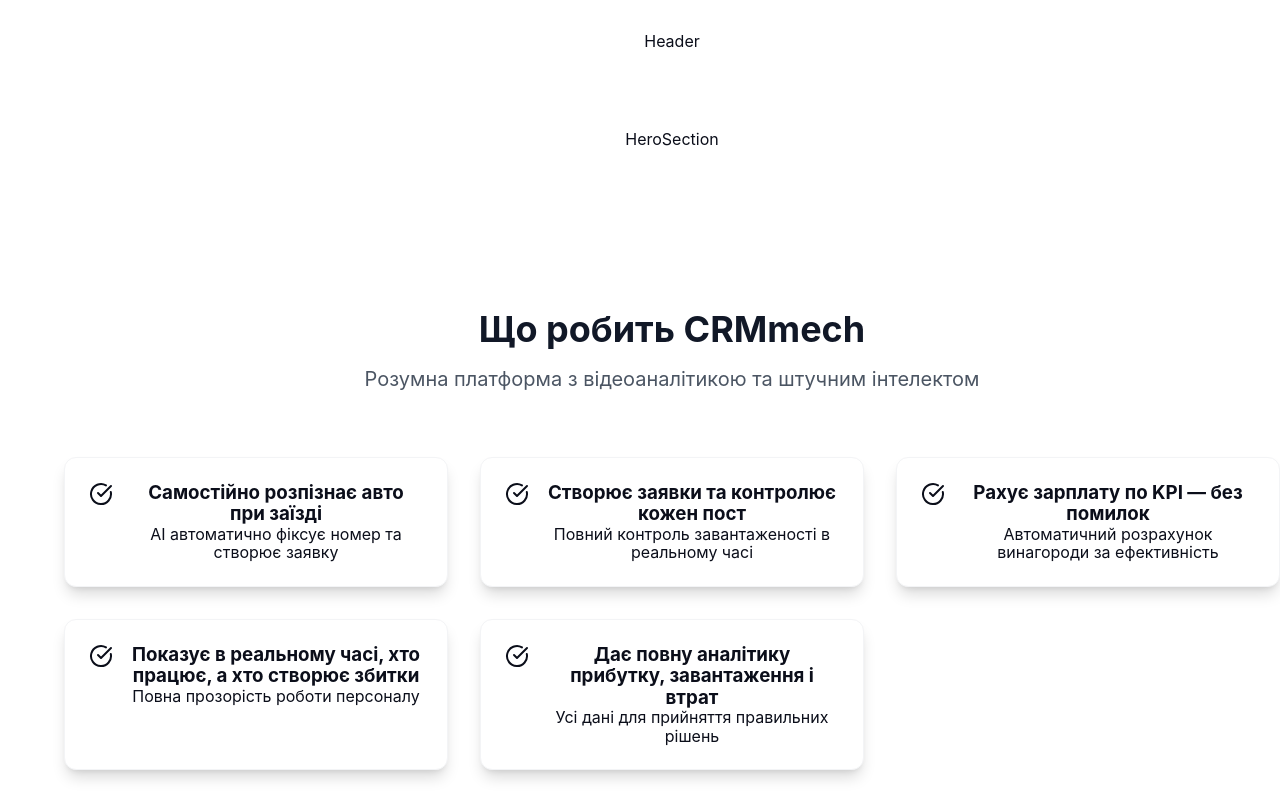
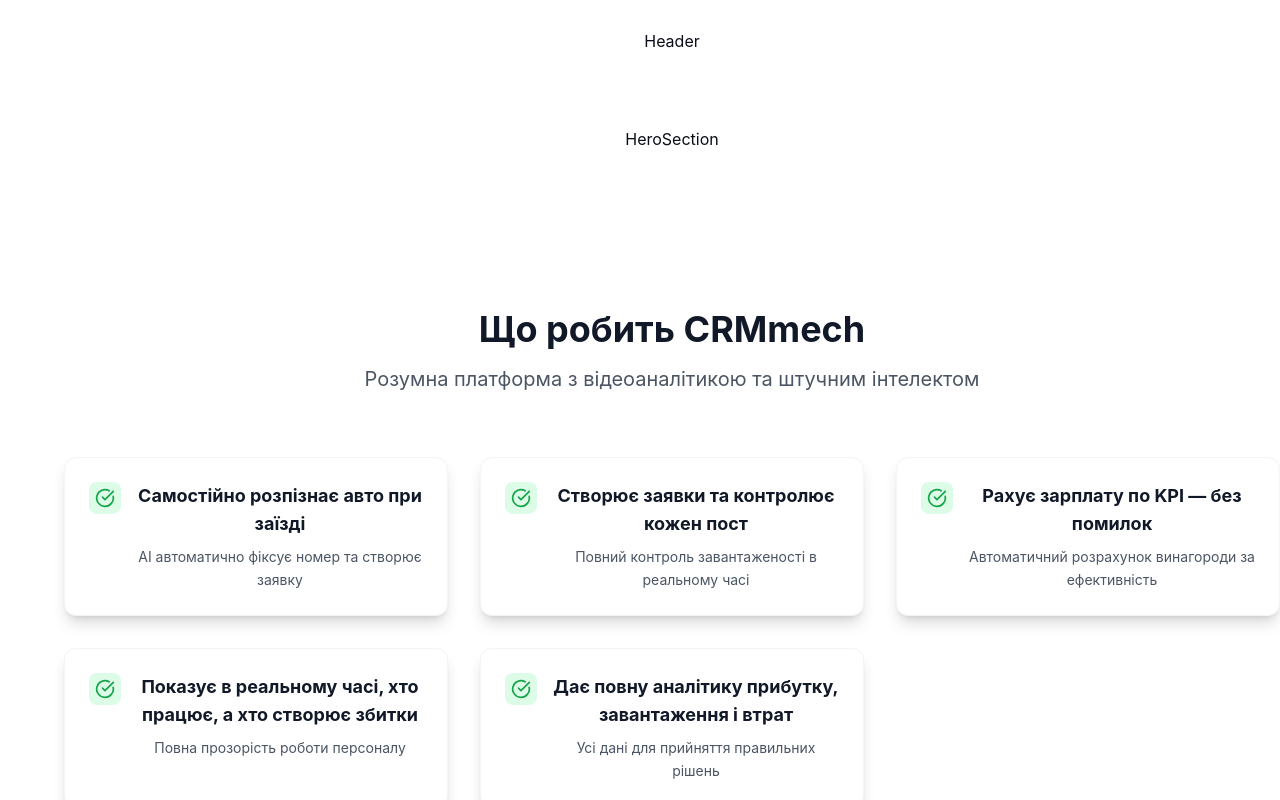
Before and after one commit to ExpanseCode/CRMMech, a React (Vite) app: page / in a window 1280 px wide. Shown: the top 800 px of the page. Built offline with nearby package versions, Linux system fonts and the light colour scheme.

Commit message:
Finish Benefits section

```diff
--- a/src/components/Landing/BenefitsSection/BenefitsSection.module.css
+++ b/src/components/Landing/BenefitsSection/BenefitsSection.module.css
@@ -56,13 +56,37 @@
 }
 
 .benefitIconWrapper {
+  width: 32px;
+  height: 32px;
+  display: flex;
+  justify-content: center;
+  align-items: center;
+  background-color: var(--light-green-icon);
+  border-radius: 8px;
+  flex-shrink: 0;
 }
+
 .benefitIcon {
+  width: 20px;
+  height: 20px;
+  color: var(--dark-green-icon);
 }
-.benefitContent{
 
+.benefitContent {
+  display: flex;
+  flex-direction: column;
+  gap: 8px;
 }
+
 .benefitTitle {
+  font-size: 1.125rem;
+  line-height: 1.75rem;
+  font-weight: 700;
+  color: var(--text-headers);
 }
+
 .benefitDescription {
+  font-size: 0.875rem;
+  line-height: 1.625;
+  color: var(--text-gray);
 }
--- a/src/index.css
+++ b/src/index.css
@@ -1,26 +1,28 @@
 :root {
-  --background: #ffffff;
-  --foreground: #0b0e1a;
-  --muted: #f6f9fb;
-  --muted-foreground: #6c7890;
-  --popover: #ffffff;
-  --popover-foreground: #0b0e1a;
-  --card: #ffffff;
-  --card-foreground: #0b0e1a;
-  --border: #dce3ea;
-  --input: #dce3ea;
-  --primary: #3e63dd;
-  --primary-foreground: #f6f9fb;
-  --secondary: #f4f7f9;
-  --secondary-foreground: #1e1f27;
-  --accent: #f4f7f9;
-  --accent-foreground: #1e1f27;
-  --destructive: #ef4444;
-  --destructive-foreground: #f6f9fb;
-  --ring: #3e63dd;
-  --text-headers: #111827;
-  --text-gray: #4b5563;
-  --card-border: #f3f4f6;
+  --background: #ffffff; /* rgb(255 255 255) */
+  --foreground: #0b0e1a; /* rgb(11 14 26) */
+  --muted: #f6f9fb; /* rgb(246 249 251) */
+  --muted-foreground: #6c7890; /* rgb(108 120 144) */
+  --popover: #ffffff; /* rgb(255 255 255) */
+  --popover-foreground: #0b0e1a; /* rgb(11 14 26) */
+  --card: #ffffff; /* rgb(255 255 255) */
+  --card-foreground: #0b0e1a; /* rgb(11 14 26) */
+  --border: #dce3ea; /* rgb(220 227 234) */
+  --input: #dce3ea; /* rgb(220 227 234) */
+  --primary: #3e63dd; /* rgb(62 99 221) */
+  --primary-foreground: #f6f9fb; /* rgb(246 249 251) */
+  --secondary: #f4f7f9; /* rgb(244 247 249) */
+  --secondary-foreground: #1e1f27; /* rgb(30 31 39) */
+  --accent: #f4f7f9; /* rgb(244 247 249) */
+  --accent-foreground: #1e1f27; /* rgb(30 31 39) */
+  --destructive: #ef4444; /* rgb(239 68 68) */
+  --destructive-foreground: #f6f9fb; /* rgb(246 249 251) */
+  --ring: #3e63dd; /* rgb(62 99 221) */
+  --text-headers: #111827; /* rgb(17 24 39) */
+  --text-gray: #4b5563; /* rgb(75 85 99) */
+  --card-border: #f3f4f6; /* rgb(243 244 246) */
+  --light-green-icon: #dcfce7; /* rgb(220 252 231) */
+  --dark-green-icon: #16a34a; /* rgb(22 163 74) */
 }
 
 @font-face {
```
